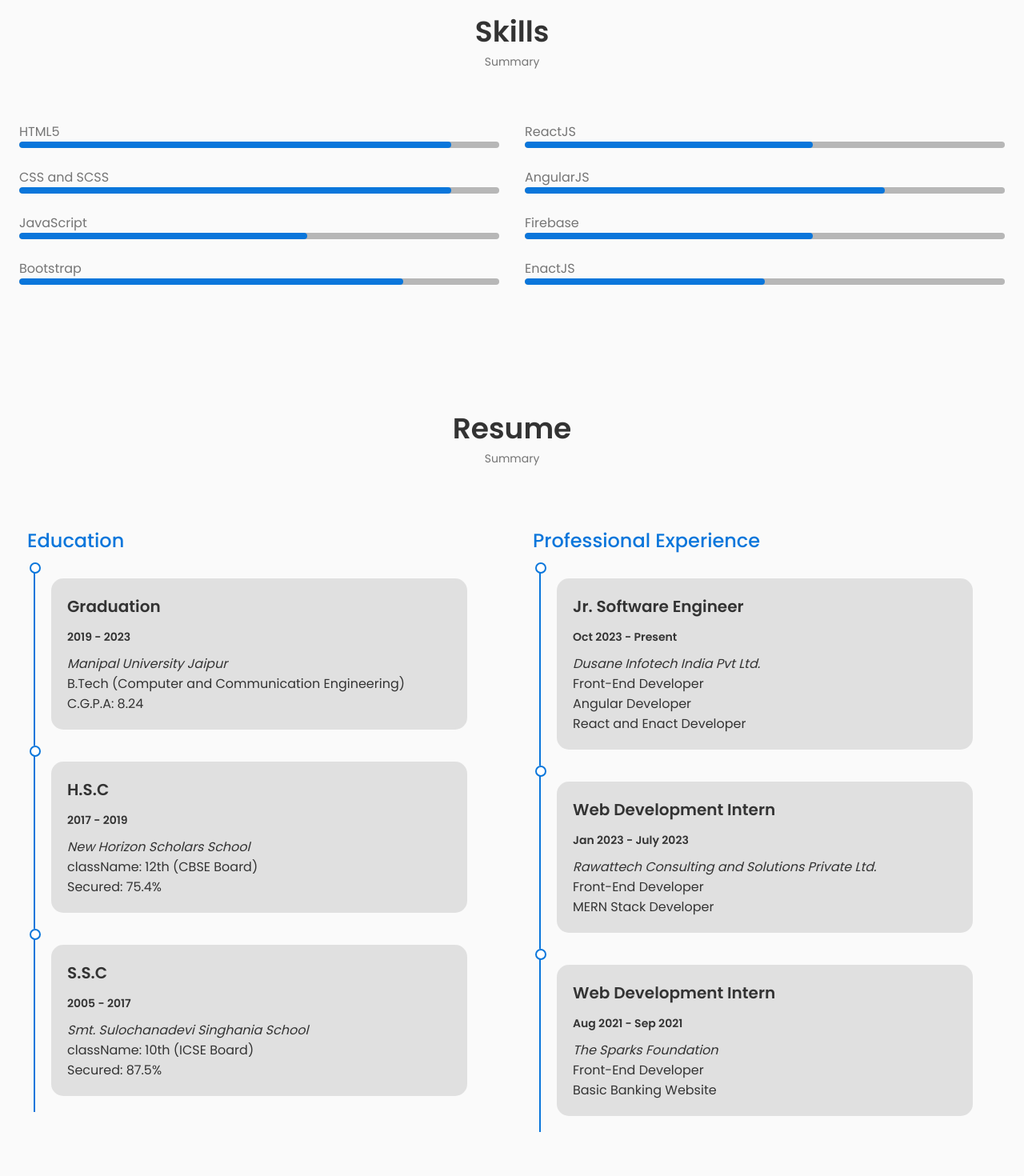
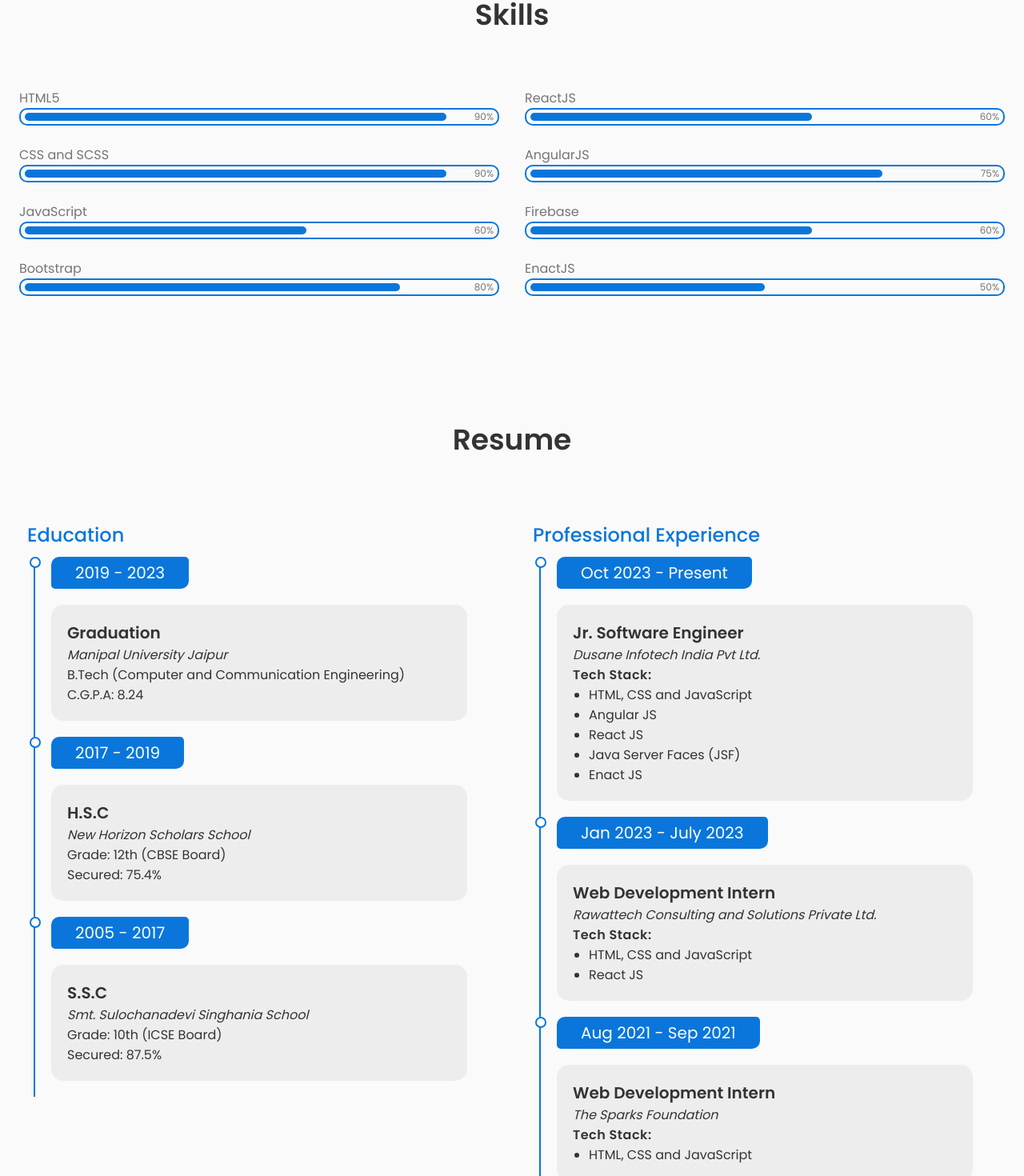
Before and after one commit to alankritvyas21/alankritvyas21.github.io, a React (Create React App) app: page / in a window 1280 px wide. Shown: the part 1631-3101 px from the top of the page at 80% size. Built offline with nearby package versions, Linux system fonts and the light colour scheme.

Commit message:
Skills and Resume Redesign

```diff
--- a/src/App.css
+++ b/src/App.css
@@ -115,9 +115,9 @@ h3 {
   font-weight: var(--font-semi-bold);
 }
 
-ul {
+/* ul {
   list-style: none;
-}
+} */
 
 a {
   text-decoration: none;
@@ -282,6 +282,7 @@ img {
     padding: 10px 20px;
     letter-spacing: 1px;
     font-size: 12px;
+    height: 50px;
   }
 
 }
--- a/src/assets/css/footer.css
+++ b/src/assets/css/footer.css
@@ -1,6 +1,10 @@
 .footer {
   background-color: var(--container-color);
   border-top: 1px solid rgba(0, 0, 0, 0.1);
+}
+
+.footer ul {
+  list-style: none;
 }
 
 .footer__container {
--- a/src/assets/css/header.css
+++ b/src/assets/css/header.css
@@ -5,6 +5,10 @@
   left: 0;
   z-index: var(--z-fixed);
   background-color: var(--body-color);
+}
+
+.header ul {
+  list-style: none;
 }
 
 .nav {
--- a/src/assets/css/resume.css
+++ b/src/assets/css/resume.css
@@ -31,7 +31,7 @@
 }
 
 .resume__item {
-  padding: 20px 30px;
+  /* padding: 20px 30px; */
   position: relative;
   /* margin-bottom: 20px; */
   color: var(--title-color);
@@ -43,10 +43,23 @@
   overflow: hidden;
 }
 
+.resume__item .resume__inner__data {
+  margin: 20px 30px;
+}
+
 .resume__item h4 {
   font-size: 20px;
   font-weight: bold;
-  margin-bottom: 10px;
+}
+
+.resume__item .title {
+  background: var(--button-color);
+  width: fit-content;
+  margin: 0 30px;
+  padding: 5px 30px;
+  color: var(--container-color);
+  font-weight: 300;
+  border-radius: 10px 5px 10px 5px;
 }
 
 .resume__item h5 {
@@ -95,9 +108,24 @@
 }
 
 .resume__inner__data {
-  background: rgba(0, 0, 0, 0.1);
+  background: rgba(0, 0, 0, 0.05);
   padding: 20px;
   border-radius: 15px
+}
+
+.tech {
+  font-weight: 600;
+  letter-spacing: 0.5px;
+}
+
+.projects {
+  font-weight: 600;
+  letter-spacing: 0.5px;
+  margin: 10px 0 0 0;
+}
+
+.resume__inner__data ul {
+  padding: 0 20px;
 }
 
 .resume__button {
--- a/src/assets/css/skills.css
+++ b/src/assets/css/skills.css
@@ -26,17 +26,25 @@
 
 .progressBarContainer {
   width: 100%;
-  height: 8px;
-  background-color: rgba(117, 117, 117, 0.5);
+  background-color: transparent;
   overflow: hidden;
   border-radius: 10px;
+  border: 2px solid var(--button-color);
+  padding: 0 5px;
+  display: flex;
+  justify-content: space-between;
+  align-items: center;
 }
 .progressBarValue {
-  height: 8px;
+  height: 10px;
   float: left;
   border-radius: 10px;
   background: var(--button-color);
   border: 1px solid var(--button-outline);
+}
+
+.progressBarValueData {
+  font-size: 12px;
 }
 
 .value-00 {
--- a/src/components/About.jsx
+++ b/src/components/About.jsx
@@ -12,7 +12,7 @@ const About = () => {
     <>
       <section className="about section" id="about">
         <h2 className="section__title">About Me</h2>
-        <span className="section__subtitle">Introduction</span>
+        <span className="section__subtitle"></span>
 
         <div className="about__container container grid">
           <img
--- a/src/components/Contact.jsx
+++ b/src/components/Contact.jsx
@@ -50,7 +50,7 @@ const Contact = () => {
     <>
       <section className="contact section" id="contact">
         <h2 className="section__title">Contact Me</h2>
-        <span className="section__subtitle">Get in Touch</span>
+        <span className="section__subtitle"></span>
 
         <div className="contact__container container grid">
           <div className="contact_content">
--- a/src/components/Resume.jsx
+++ b/src/components/Resume.jsx
@@ -8,36 +8,36 @@ const Resume2 = () => {
     <>
       <section className="skills section" id="resume">
       <h2 className="section__title">Resume</h2>
-      <span className="section__subtitle">Summary</span>
+      <span className="section__subtitle"></span>
 
       <div className="resume__container container grid">
         <div className="resume__column">
 
           <h3 className="resume__title">Education</h3>
           <div className="resume__item" data-aos="fade-up" data-aos-delay="300">
+            <h4 className="title">2019 - 2023</h4>
             <div className="resume__inner__data">
               <h4>Graduation</h4>
-              <h5>2019 - 2023</h5>
               <p><em>Manipal University Jaipur</em></p>
               <p>B.Tech (Computer and Communication Engineering)</p>
               <p>C.G.P.A: 8.24</p>
             </div>
           </div>
           <div className="resume__item" data-aos="fade-up" data-aos-delay="300">
+          <h4 className="title">2017 - 2019</h4>
             <div className="resume__inner__data">
               <h4>H.S.C</h4>
-              <h5>2017 - 2019</h5>
               <p><em>New Horizon Scholars School</em></p>
-              <p>className: 12th (CBSE Board)</p>
+              <p>Grade: 12th (CBSE Board)</p>
               <p>Secured: 75.4%</p>
             </div>
           </div>
           <div className="resume__item" data-aos="fade-up" data-aos-delay="300">
+          <h4 className="title">2005 - 2017</h4>
             <div className="resume__inner__data">
               <h4>S.S.C</h4>
-              <h5>2005 - 2017</h5>
               <p><em>Smt. Sulochanadevi Singhania School</em></p>
-              <p>className: 10th (ICSE Board)</p>
+              <p>Grade: 10th (ICSE Board)</p>
               <p>Secured: 87.5%</p>
             </div>
           </div>
@@ -45,31 +45,59 @@ const Resume2 = () => {
         <div className="resume__column">
           <h3 className="resume__title">Professional Experience</h3>
           <div className="resume__item" data-aos="fade-up" data-aos-delay="300">
+            <h4 className="title">Oct 2023 - Present</h4>
             <div className="resume__inner__data">
               <h4>Jr. Software Engineer</h4>
-              <h5>Oct 2023 - Present</h5>
               <p><em>Dusane Infotech India Pvt Ltd.</em></p>
-              <p>Front-End Developer</p>
-              <p>Angular Developer</p>
-              <p>React and Enact Developer</p>
+              <p className="tech">Tech Stack: </p>
+              <ul>
+                <li>HTML, CSS and JavaScript</li>
+                <li>Angular JS</li>
+                <li>React JS</li>
+                <li>Java Server Faces (JSF)</li>
+                <li>Enact JS</li>
+              </ul>
+              {/* <p className="projects">Projects: </p>
+              <ul>
+                <li>B2Tech</li>
+                <li>Chop Lotto</li>
+                <li>WiMed</li>
+                <li>MovieBeam</li>
+              </ul> */}
             </div>
           </div>
           <div className="resume__item" data-aos="fade-up" data-aos-delay="300">
+            <h4 className="title">Jan 2023 - July 2023</h4>
             <div className="resume__inner__data">
               <h4>Web Development Intern</h4>
-              <h5>Jan 2023 - July 2023</h5>
               <p><em>Rawattech Consulting and Solutions Private Ltd.</em></p>
-              <p>Front-End Developer</p>
-              <p>MERN Stack Developer</p>
+              <p className="tech">Tech Stack: </p>
+              <ul>
+                <li>HTML, CSS and JavaScript</li>
+                <li>React JS</li>
+              </ul>
+              {/* <p className="projects">Projects: </p>
+              <ul>
+                <li>Saarthi</li>
+                <li>OCR Website</li>
+                <li>Project Portfolio</li>
+                <li>Emotion Detector</li>
+              </ul> */}
             </div>
           </div>
           <div className="resume__item" data-aos="fade-up" data-aos-delay="300">
+            <h4 className="title">Aug 2021 - Sep 2021</h4>
             <div className="resume__inner__data">
               <h4>Web Development Intern</h4>
-              <h5>Aug 2021 - Sep 2021</h5>
               <p><em>The Sparks Foundation</em></p>
-              <p>Front-End Developer</p>
-              <p>Basic Banking Website</p>
+              <p className="tech">Tech Stack: </p>
+              <ul>
+                <li>HTML, CSS and JavaScript</li>
+              </ul>
+              {/* <p className="projects">Projects: </p>
+              <ul>
+                <li>Basic Banking Website</li>
+              </ul> */}
             </div>
           </div>
         </div>
--- a/src/components/skills.jsx
+++ b/src/components/skills.jsx
@@ -5,7 +5,7 @@ const Skills = () => {
   return (
     <section className="skills section" id="skills">
       <h2 className="section__title">Skills</h2>
-      <span className="section__subtitle">Summary</span>
+      <span className="section__subtitle"></span>
 
       <div className="skills_container container grid">
         <div className="skills__progressbar">
@@ -14,6 +14,7 @@ const Skills = () => {
             <h4>HTML5</h4>
             <div class="progressBarContainer">
               <div class="progressBarValue value-90"></div>
+              <div className="progressBarValueData">90%</div>
             </div>
           </div>
           <div class="progressBar" data-aos="fade-up"
@@ -21,6 +22,7 @@ const Skills = () => {
             <h4>CSS and SCSS</h4>
             <div class="progressBarContainer">
               <div class="progressBarValue value-90"></div>
+              <div className="progressBarValueData">90%</div>
             </div>
           </div>
           <div class="progressBar" data-aos="fade-up"
@@ -28,6 +30,7 @@ const Skills = () => {
             <h4>JavaScript</h4>
             <div class="progressBarContainer">
               <div class="progressBarValue value-60"></div>
+              <div className="progressBarValueData">60%</div>
             </div>
           </div>
           <div class="progressBar" data-aos="fade-up"
@@ -35,6 +38,7 @@ const Skills = () => {
             <h4>Bootstrap</h4>
             <div class="progressBarContainer">
               <div class="progressBarValue value-80"></div>
+              <div className="progressBarValueData">80%</div>
             </div>
           </div>
         </div>
@@ -44,6 +48,7 @@ const Skills = () => {
             <h4>ReactJS</h4>
             <div class="progressBarContainer">
               <div class="progressBarValue value-60"></div>
+              <div className="progressBarValueData">60%</div>
             </div>
           </div>
           <div class="progressBar" data-aos="fade-up"
@@ -51,6 +56,7 @@ const Skills = () => {
             <h4>AngularJS</h4>
             <div class="progressBarContainer">
               <div class="progressBarValue value-75"></div>
+              <div className="progressBarValueData">75%</div>
             </div>
           </div>
           <div class="progressBar" data-aos="fade-up"
@@ -58,6 +64,7 @@ const Skills = () => {
             <h4>Firebase</h4>
             <div class="progressBarContainer">
               <div class="progressBarValue value-60"></div>
+              <div className="progressBarValueData">60%</div>
             </div>
           </div>
           <div class="progressBar" data-aos="fade-up"
@@ -65,6 +72,7 @@ const Skills = () => {
             <h4>EnactJS</h4>
             <div class="progressBarContainer">
               <div class="progressBarValue value-50"></div>
+              <div className="progressBarValueData">50%</div>
             </div>
           </div>
         </div>
```
Also changed, not shown: 1 other file (tests, documents, lock files or other folders).
